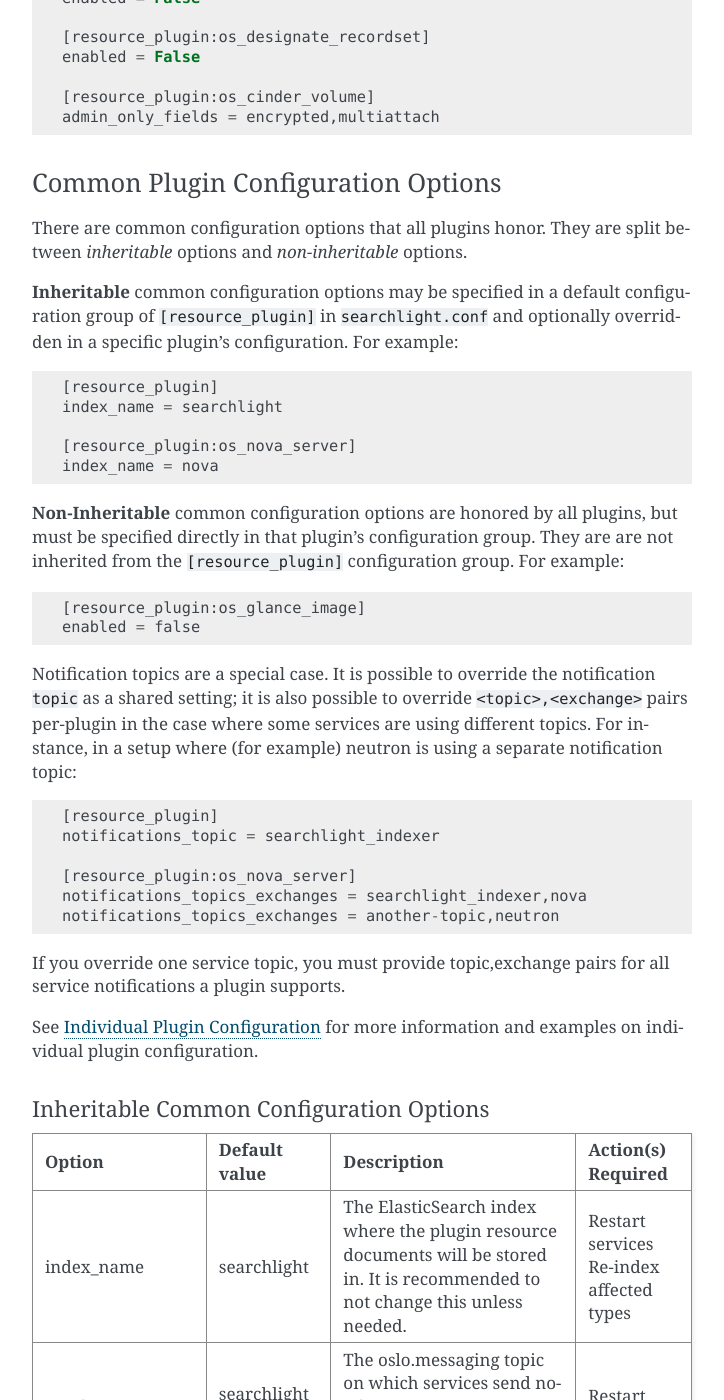
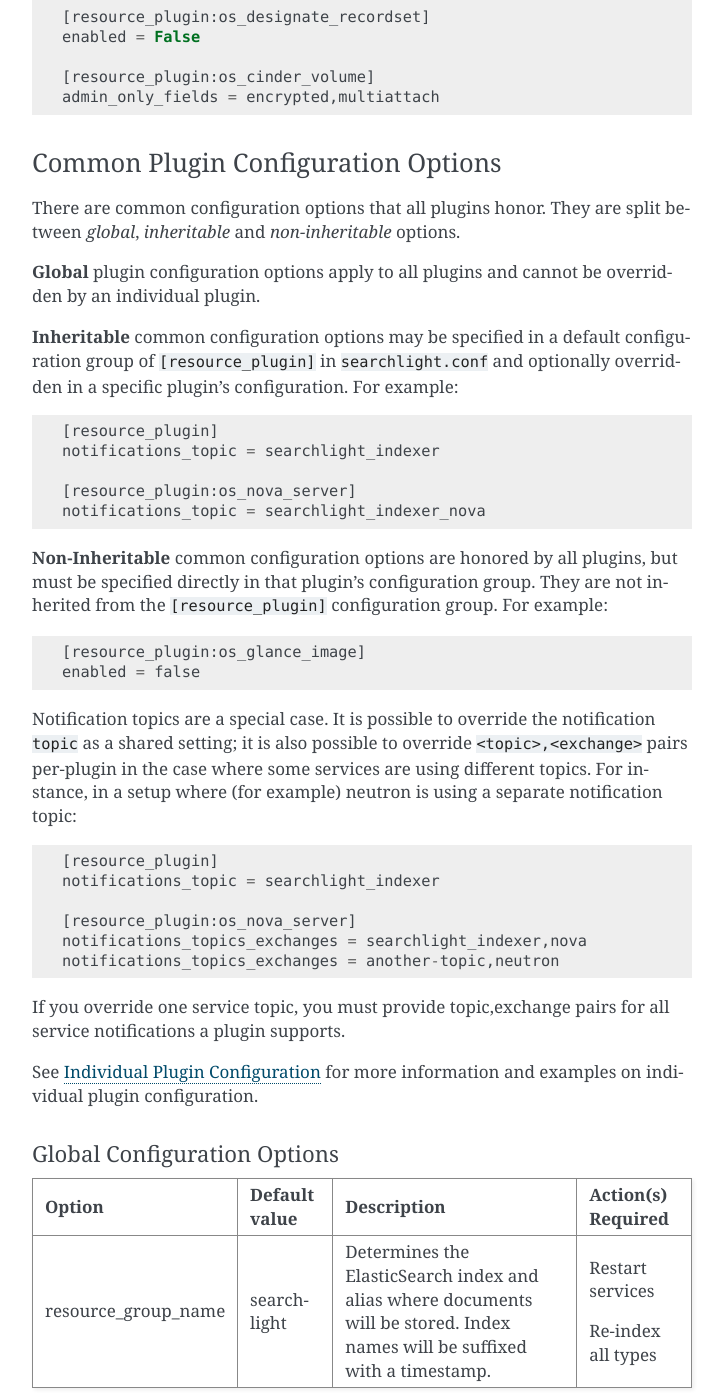
Before and after one commit to openstack-archive/searchlight, a Sphinx documentation site: the page built from doc/source/plugins.rst, in a window 1280 px wide and 1400 px high, scrolled down 1735 px. Shown: the whole window, without its empty margins (388-1112 px from the left). Built offline with Sphinx 7.4.7, drawn with Linux system fonts in a browser that asks for light colours; the version number could not be read and is left out; some of the changed text lies outside the part shown.

Commit message:
Remove resource_group_name as a per-plugin option
Because of significant difficulties with some query types
(particularly has_parent and has_child) that don't have obvious
solutions at this time, we're disabling the ability to specify
resource_group_name per plugin (and thus all plugins will coexist
in a single index). We hope to revert this once we have a good solution.

Change-Id: Iacb4c9f71c4019ff3ee9de81e30d6ffdaf63b7c2
Closes-Bug: #1558240

```diff
--- a/doc/source/plugins.rst
+++ b/doc/source/plugins.rst
@@ -70,10 +70,9 @@
 Please read the rest of the guide for detailed information.::
 
     [resource_plugin]
-    index_name = searchlight
+    resource_group_name = searchlight
 
     [resource_plugin:os_nova_server]
-    index_name = nova
     enabled = True
     admin_only_fields = OS-EXT-SRV*,OS-EXT-STS:vm_state
 
@@ -104,20 +103,23 @@
 ^^^^^^^^^^^^^^^^^^^^^^^^^^^^^^^^^^^
 
 There are common configuration options that all plugins honor. They are split
-between *inheritable* options and *non-inheritable* options.
+between *global*, *inheritable* and *non-inheritable* options.
+
+**Global** plugin configuration options apply to all plugins and cannot be
+overridden by an individual plugin.
 
 **Inheritable** common configuration options may be specified in a default
 configuration group of ``[resource_plugin]`` in ``searchlight.conf`` and
 optionally overridden in a specific plugin's configuration. For example::
 
     [resource_plugin]
-    index_name = searchlight
+    notifications_topic = searchlight_indexer
 
     [resource_plugin:os_nova_server]
-    index_name = nova
+    notifications_topic = searchlight_indexer_nova
 
 **Non-Inheritable** common configuration options are honored by all plugins,
-but must be specified directly in that plugin's configuration group. They are
+but must be specified directly in that plugin's configuration group. They
 are not inherited from the ``[resource_plugin]`` configuration group. For
 example::
 
@@ -143,16 +145,28 @@
 See :ref:`individual-plugin-configuration` for more information and examples
 on individual plugin configuration.
 
+Global Configuration Options
+~~~~~~~~~~~~~~~~~~~~~~~~~~~~
+
++---------------------+---------------+-------------------------------------+---------------------------+
+| Option              | Default value | Description                         | Action(s) Required        |
++=====================+===============+=====================================+===========================+
+| resource_group_name | searchlight   | Determines the ElasticSearch index  |                           |
+|                     |               | and alias where documents will be   | | Restart services        |
+|                     |               | stored. Index names will be         | Re-index all types        |
+|                     |               | suffixed with a timestamp.          |                           |
++---------------------+---------------+-------------------------------------+---------------------------+
+
 Inheritable Common Configuration Options
 ~~~~~~~~~~~~~~~~~~~~~~~~~~~~~~~~~~~~~~~~
 
 +---------------------+---------------+-------------------------------------+---------------------------+
 | Option              | Default value | Description                         | Action(s) Required        |
 +=====================+===============+=====================================+===========================+
-| index_name          | searchlight   | The ElasticSearch index where the   | | Restart services        |
-|                     |               | plugin resource documents will be   | | Re-index affected types |
-|                     |               | stored in. It is recommended to not |                           |
-|                     |               | change this unless needed.          |                           |
+| mapping_use\_       |               | Use doc_values to store documents   |                           |
+|    doc_values       | true          | rather than fieldata. doc_values    | | Full re-index           |
+|                     |               | has some advantages, particularly   |                           |
+|                     |               | around memory usage.                |                           |
 +---------------------+---------------+-------------------------------------+---------------------------+
 | notifications_topic | searchlight\_ | The oslo.messaging topic on which   | | Restart listener        |
 |                     |   indexer     | services send notifications. Each   |                           |
--- a/doc/source/plugins/cinder.rst
+++ b/doc/source/plugins/cinder.rst
@@ -45,7 +45,6 @@
 
     [resource_plugin:os_cinder_net]
     enabled = true
-    index_name = searchlight
 
 Plugin: OS::Cinder::Port
 ^^^^^^^^^^^^^^^^^^^^^^^^^
@@ -53,7 +52,6 @@
 
     [resource_plugin:os_cinder_port]
     enabled = true
-    index_name = searchlight
 
 Cinder Configuration
 =====================
--- a/doc/source/plugins/designate.rst
+++ b/doc/source/plugins/designate.rst
@@ -45,7 +45,6 @@
 
     [resource_plugin:os_designate_zone]
     enabled = true
-    index_name = searchlight
 
 Plugin: OS::Designate::RecordSet
 ^^^^^^^^^^^^^^^^^^^^^^^^^^^^^^^^
@@ -53,15 +52,13 @@
 
     [resource_plugin:os_designate_recordset]
     enabled = true
-    index_name = searchlight
 
 .. warning::
 
     *OS::Designate::Zone* documents have a parent relationship to
     *OS::Designate::RecordSet* documents. Because of this you must have
     both *os_designate_zone* and *os_designate_recordset* plugin
-    configurations enabled or disabled together and be set to the same
-    index_name.
+    configurations enabled or disabled together.
 
 Designate Configuration
 =======================
--- a/doc/source/plugins/glance.rst
+++ b/doc/source/plugins/glance.rst
@@ -45,7 +45,6 @@
 
     [resource_plugin:os_glance_image]
     enabled = true
-    index_name = searchlight
 
 **Glance Image Property Protections**
 
@@ -68,7 +67,6 @@
 
     [resource_plugin:os_glance_metadef]
     enabled = true
-    index_name = searchlight
 
 See also: `Metadata Definitions Catalog <http://docs.openstack.org/developer/glance/metadefs-concepts.html>`_
 
--- a/doc/source/plugins/neutron.rst
+++ b/doc/source/plugins/neutron.rst
@@ -45,7 +45,6 @@
 
     [resource_plugin:os_neutron_net]
     enabled = true
-    index_name = searchlight
 
 Plugin: OS::Neutron::Port
 ^^^^^^^^^^^^^^^^^^^^^^^^^
@@ -53,7 +52,6 @@
 
     [resource_plugin:os_neutron_port]
     enabled = true
-    index_name = searchlight
 
 Neutron Configuration
 =====================
--- a/doc/source/plugins/nova.rst
+++ b/doc/source/plugins/nova.rst
@@ -45,7 +45,6 @@
 
     [resource_plugin:os_nova_server]
     enabled = true
-    index_name = searchlight
 
 Nova Configuration
 ==================
```
Also changed, not shown: 1 other file.
